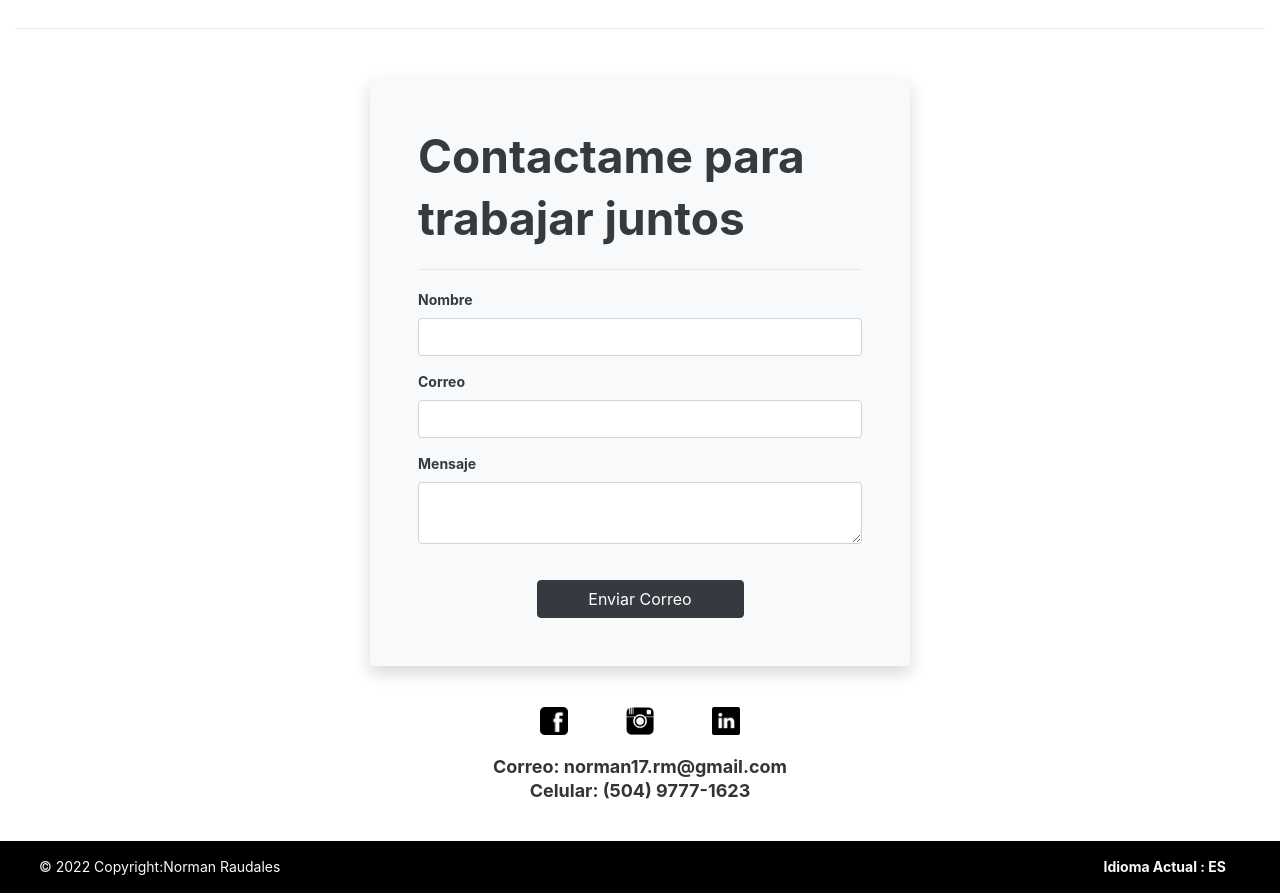
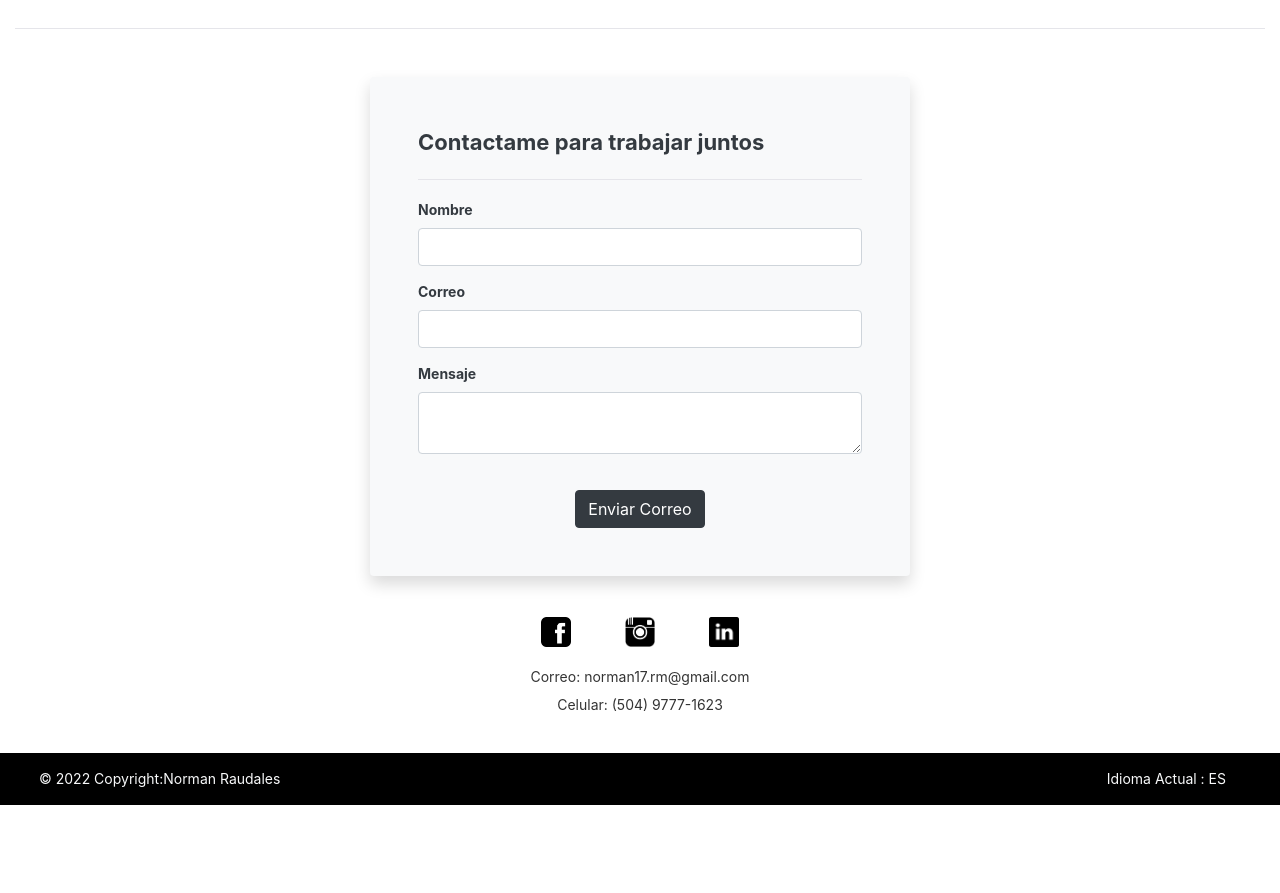
Before and after one commit to NormanR20/NormanR20.github.io, a React (Create React App) app: page / in a window 1280 px wide. Shown: the part 2720-3613 px from the top of the page. After the commit the page ends 3525 px from the top, so only its background shows below. Built offline with nearby package versions, Linux system fonts and the light colour scheme.

Commit message:
first commit

```diff
--- a/package.json
+++ b/package.json
@@ -1,6 +1,6 @@
 {
   "name": "portafolio-digital",
-  "homepage": "https://normanr20.github.io/normanr20.github.io",
+  "homepage": "https://normanr20.github.io/",
   "version": "0.1.0",
   "private": true,
   "dependencies": {
--- a/src/components/Contacto.jsx
+++ b/src/components/Contacto.jsx
@@ -25,24 +25,28 @@ const Contacto = () => {
 
         <Container>
           <Row>
-            <div
+            <Col className="d-flex align-items-center justify-content-center text-center">
+              <Col
                 style={{ marginLeft: "auto" }}
-              class="col-xl-1 col-lg-1 col-md-1 col-sm-4 col-4"
+                lg="1"
+                xl="1"
+                md="1"
+                sm="4"
                 id="iconoF"
                 align="center"
               >
                 <img
                   src={facebook}
                   alt=""
-                style={{ width: "50%" }}
+                  style={{ width: "30px" }}
                   onclick="//window.open('https://www.facebook.com/nraudalesmejia/')"
                 />
-            </div>
+              </Col>
               <Col lg="1" xl="1" md="1" sm="4" id="iconoF" align="center">
                 <img
                   src={InstagramIcon}
                   alt=""
-                style={{ width: "50%" }}
+                  style={{ width: "30px" }}
                   onclick="//window.open('https://www.instagram.com/_normanr17_/?hl=es')"
                 />
               </Col>
@@ -58,16 +62,17 @@ const Contacto = () => {
                 <img
                   src={LinkedInIcon}
                   alt=""
-                style={{ width: "50%" }}
+                  style={{ width: "30px" }}
                   onclick="window.open('https://www.linkedin.com/in/norman-eduardo-raudales-mejia-234722197')"
                 />
+              </Col>
             </Col>
           </Row>
         </Container>
         <br />
         <Container>
-          <h5>{t("Contact.email")}: norman17.rm@gmail.com</h5>
-          <h5>{t("Contact.cellphone")}: (504) 9777-1623</h5>
+          <p>{t("Contact.email")}: norman17.rm@gmail.com</p>
+          <p>{t("Contact.cellphone")}: (504) 9777-1623</p>
         </Container>
       </section>
     </div>
--- a/src/components/CustomNavbar.jsx
+++ b/src/components/CustomNavbar.jsx
@@ -18,7 +18,10 @@ const CustomNavbar = (props) => {
         }}
       >
         <Container fluid>
-          <Navbar.Toggle aria-controls="basic-navbar-nav" />
+          <Navbar.Toggle
+            className="ml-auto bg-light"
+            aria-controls="basic-navbar-nav"
+          />
           <Navbar.Collapse id="basic-navbar-nav">
             <Nav className="m-auto">
               <Nav.Link className="text-light" href="#Intro">
--- a/src/components/Footer.jsx
+++ b/src/components/Footer.jsx
@@ -45,10 +45,8 @@ const Footer = () => {
                 <Row className="text-center p-3 mx-2">
                   <Col>
                     <p>
-                      <b>
-                        {t("footer.title")} : {i18n.language.toUpperCase()}
-                        {/* &nbsp;&nbsp;&nbsp;&nbsp;V. 2.0 */}
-                      </b>
+                      {t("footer.title")} : {i18n.language.toUpperCase()}
+                      {/* &nbsp;&nbsp;&nbsp;&nbsp;V. 2.0 */}
                     </p>
                   </Col>
                 </Row>
--- a/src/components/Form.jsx
+++ b/src/components/Form.jsx
@@ -33,16 +33,19 @@ const Form = () => {
   return (
     <>
       <div>
-        <div
+        <Col
           style={{
-            width: "50%",
             // backgroundColor: "#000000",
             margin: "0 auto",
             padding: "10px",
           }}
+          xl="6"
+          lg="6"
+          md="6"
+          sm="12"
           className="rounded bg-light text-dark p-5 shadow"
         >
-          <h1>{t("email.title")}</h1>
+          <h4>{t("email.title")}</h4>
           <hr />
           <form onSubmit={enviarEmail}>
             <div className="form-row">
@@ -87,13 +90,13 @@ const Form = () => {
               <button
                 type="submit"
                 className="btn btn-dark"
-                style={{ width: "50%", margin: "0 auto", marginTop: "20px" }}
+                style={{ margin: "0 auto", marginTop: "20px" }}
               >
                 {t("email.send")}
               </button>
             </Col>
           </form>
-        </div>
+        </Col>
       </div>
     </>
   );
```
Lines whose indentation alone changed are shown as unchanged.
